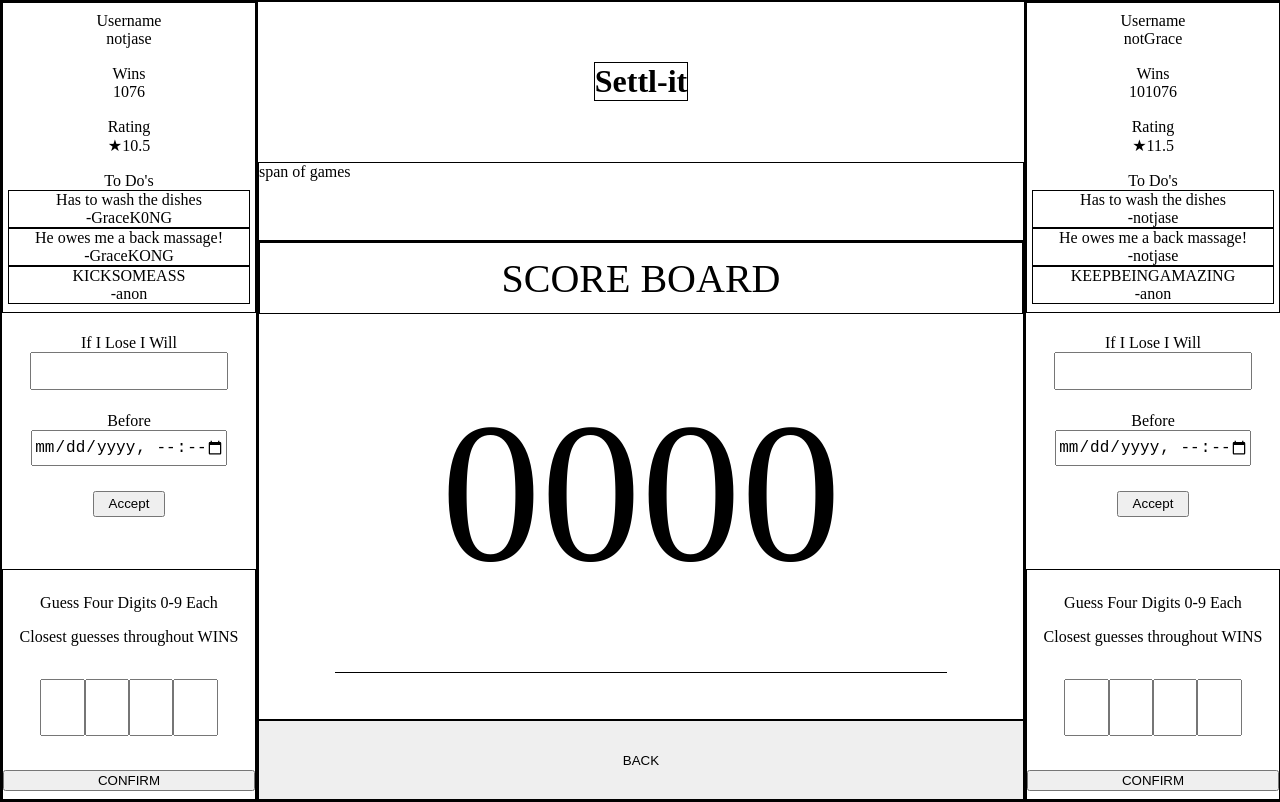
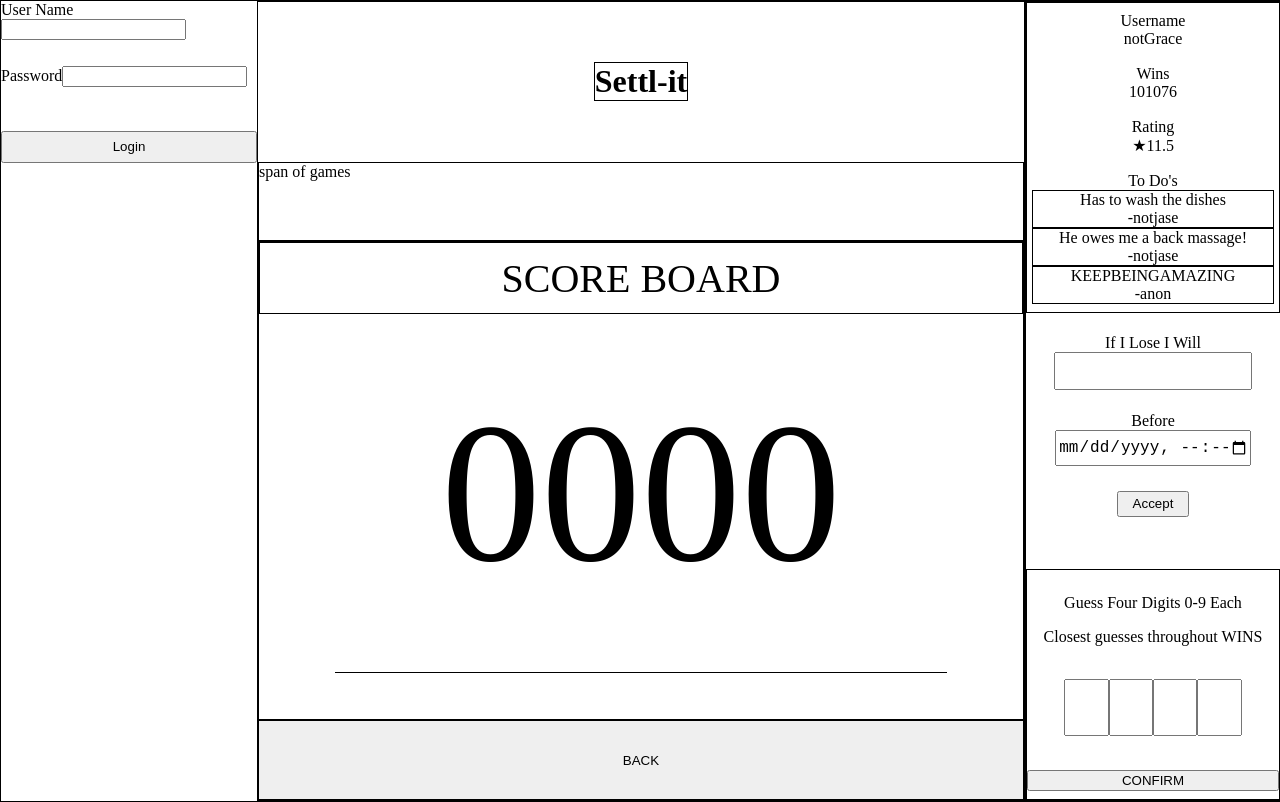
Before and after one commit to jase-d/uDecide, a Next.js app: page /settl-it/app in a window 1280 px wide. Built offline with nearby package versions, Linux system fonts and the light colour scheme.

Commit message:
Allow player 1 to log in with pre-registered data Dynamically filling in player details

```diff
--- a/package.json
+++ b/package.json
@@ -19,8 +19,11 @@
   },
   "homepage": "https://github.com/jase-d/uDecide#readme",
   "dependencies": {
+    "dayjs": "^1.9.4",
     "next": "^10.0.0",
+    "pg-promise": "^10.7.1",
     "react": "^17.0.1",
-    "react-dom": "^17.0.1"
+    "react-dom": "^17.0.1",
+    "swr": "^0.3.8"
   }
 }
--- a/pages/settl-it/app.jsx
+++ b/pages/settl-it/app.jsx
@@ -1,7 +1,10 @@
 import React from 'react';
 import styles from './styles/settl.module.css';
+import axios from 'axios';
+
 import dynamic from 'next/dynamic';
 const Main = dynamic(() => import('./components/Main.jsx'));
+const Login1 = dynamic(() => import('./components/Login1.jsx'));
 const Player1 = dynamic(() => import('./components/Player1.jsx'));
 const Player2 = dynamic(() => import('./components/Player2.jsx'));
 
@@ -9,7 +12,8 @@ export default class App extends React.Component {
   constructor(props) {
     super(props);
     this.state = {
-      user: null,
+      user1: false,
+      user2: false,
       ply1Ready: false,
       ply1Guess: null,
       ply2Ready: false,
@@ -25,7 +29,11 @@ export default class App extends React.Component {
     this.isReady = this.isReady.bind(this);
     this.compare = this.compare.bind(this);
     this.agreeToTask = this.agreeToTask.bind(this);
+    this.logIn = this.logIn.bind(this);
   };
+
+
+
 
   async compare(gameValues) {
     await this.setState({ gameValues: gameValues, finishRound: !this.state.finishRound });
@@ -90,11 +98,21 @@ export default class App extends React.Component {
     this.setState({ task });
   };
 
+  logIn(info) {
+    this.setState({ user1: info });
+    this.player1();
+  };
+
+  player1() {
+    return this.state.user1 !== false ?
+      <Player1 info={this.state.user1} agree={this.agreeToTask} gameValues={this.state.gameValues} isReady={this.isReady} /> :
+      <Login1 logIn={this.logIn}/>
+  };
+
   render() {
-    console.log(this.state.task)
     return(
       <div className={styles.outter}>
-          <Player1 agree={this.agreeToTask} gameValues={this.state.gameValues} isReady={this.isReady} />
+          {this.player1()}
           <Main score1={this.state.score1} score2={this.state.score2} compare={this.compare} />
           <Player2 agree={this.agreeToTask} gameValues={this.state.gameValues} isReady={this.isReady}/>
       </div>
--- /dev/null
+++ b/pages/settl-it/components/Login1.jsx
@@ -0,0 +1,121 @@
+// import React from 'react';
+// import styles from '../styles/settl.module.css';
+// import useSWR from 'swr';
+
+
+// const fetcher = url => axios.get(url).then((res) => res.data);
+
+// export default function Login1 () {
+
+
+//   async function getCredentials(e) {
+//     e.preventDefault();
+//     console.log(e.target)
+//     const {data, error} = await useSWR(`http://localhost:3000/api/router?usr=${this.state.info.username}&pwd=${this.state.info.password}`, fetcher);
+//     alert(data, error);
+//     if (data) {
+//       return <div>hello world</div>
+//     } else {
+//       return <div>goodbye world</div>
+//     };
+//   };
+
+//   return (
+//     <div>
+//       <form onSubmit={getCredentials} className={styles.login}>
+//         <label>User Name
+//           <input name="user" type="text" required></input>
+//         </label>
+//         <label>Password
+//           <input name="password" type="text" required></input>
+//         </label>
+//         <input type="submit" value="Login"></input>
+//       </form>
+//     </div>
+//   );
+//   };
+
+
+
+
+
+
+
+
+
+
+
+
+
+
+
+
+
+
+
+
+
+import React from 'react';
+import styles from '../styles/settl.module.css';
+import useSWR from 'swr';
+import axios from 'axios';
+
+
+// const fetcher = url => axios.get(url).then((res) => res.data);
+
+export default class Login1 extends React.Component {
+  constructor(props) {
+    super(props);
+
+    this.state = {
+      info: {
+        username: '',
+        password: '',
+      }
+    };
+    this.handleChange = this.handleChange.bind(this);
+    this.handleSubmit = this.handleChange.bind(this);
+    this.getCredentials = this.getCredentials.bind(this);
+  };
+
+  async getCredentials (e) {
+    e.preventDefault();
+    console.log('hello')
+    const loginInfo = this.state.info;
+    const userInfo = await axios.get('/api/router', {loginInfo})
+    this.props.logIn(userInfo.data);
+  };
+
+
+  handleChange(e) {
+    if (e.target.name === 'user') {
+      this.setState({ info: {username: e.target.value}});
+    } else {
+      this.setState({ info: {password: e.target.value}});
+    };
+  };
+
+  render() {
+    return (
+      <div>
+        <form onSubmit={this.getCredentials} className={styles.login}>
+          <label>User Name
+            <input name="user" type="text" onChange={this.handleChange} value={this.state.info.username} required></input>
+          </label>
+          <label>Password
+            <input name="password" type="text" onChange={this.handleChange} value={this.state.info.password} required></input>
+          </label>
+          <input type="submit" value="Login"></input>
+        </form>
+      </div>
+    );
+  };
+};
+
+// const {data, error} = await useSWR(`http://localhost:3000/api/router?usr=${this.state.info.username}&pwd=${this.state.info.password}`, fetcher);
+// alert(data, error);
+// if (data) {
+//   return <div>hello world</div>
+// } else {
+//   return <div>goodbye world</div>
+// };
--- a/pages/settl-it/components/Player1.jsx
+++ b/pages/settl-it/components/Player1.jsx
@@ -48,7 +48,7 @@ export default class Player1 extends React.Component {
   render() {
     return (
       <div className={styles.playerContainer}>
-        <Player1Info />
+        <Player1Info info={this.props.info} />
         <div>
           <form className={styles.taskContainer} onSubmit={this.handleTaskSubmit}>
             <label className={styles.label}>If I Lose I Will
--- a/pages/settl-it/components/Player1Info.jsx
+++ b/pages/settl-it/components/Player1Info.jsx
@@ -1,14 +1,20 @@
 import React from 'react';
 import styles from '../styles/settl.module.css';
+import dayjs from 'dayjs';
+import relativeTime from 'dayjs/plugin/relativeTime';
+dayjs.extend(relativeTime)
 
-const Player1Info = () => {
+const Player1Info = ({info}) => {
 
+  console.log(info[1])
   const player = {
-    username: 'notjase',
+    username: info[0].username,
     wins: 1076,
     rating: 10.5,
-    todos: [{todo: 'Has to wash the dishes', from: 'GraceK0NG'}, {todo: 'He owes me a back massage!', from: 'GraceKONG'}, {todo: 'KICKSOMEASS', from: 'anon'}]
+    todos: info[1]
   }
+
+  console.log(dayjs(info[1][0]['finishby']).fromNow())
 
   return (
     <div className={styles.info}>
@@ -25,8 +31,8 @@ const Player1Info = () => {
         {player.todos.map((task, i) => {
           return (
           <div className={styles.todos} key={i}>
-            <div>{task.todo}</div>
-            <div>-{task.from}</div>
+            <div>{task.task} {dayjs(task.finishby).fromNow()}</div>
+            <div>-{task.iou}</div>
           </div>
           )
         })}
--- a/pages/settl-it/styles/settl.module.css
+++ b/pages/settl-it/styles/settl.module.css
@@ -7,6 +7,11 @@
   height: 100vh;
   display: grid;
   grid-template-columns: 20% 60% 20%;
+}
+
+.login {
+  display: grid;
+  grid-template-rows: 80% 80% 40%;
 }
 
 .playerContainer {
```
Also changed, not shown: pages/api/router.js (added, +11 -0 lines), schema.js (added, +27 -0 lines), pages/settl-it/components/Login2.jsx (added), 2 other files (tests, documents, lock files or other folders).
